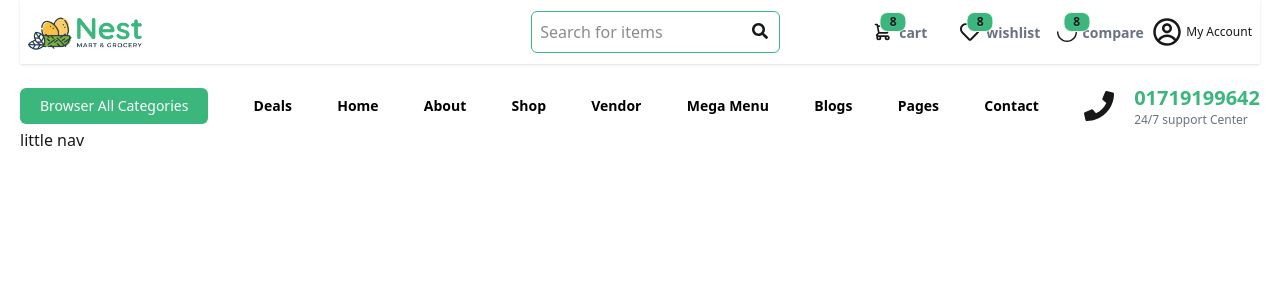
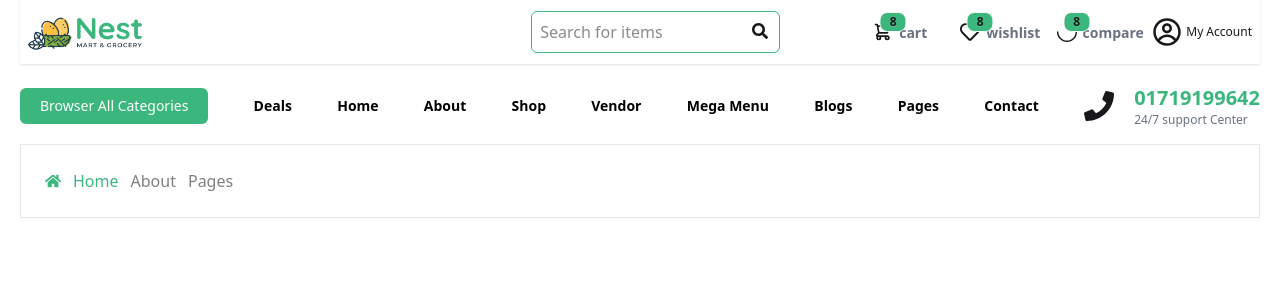
Before and after one commit to Marufsheikh404/Nest, a React (Vite) app: page / in a window 1280 px wide. Shown: the top 300 px of the page. Built offline with nearby package versions, Linux system fonts and the light colour scheme.

Commit message:
navber is completed

```diff
--- a/src/components/LittleNav/LittleNav.jsx
+++ b/src/components/LittleNav/LittleNav.jsx
@@ -1,9 +1,19 @@
 import React from 'react';
+import { FaHome } from 'react-icons/fa';
 
-const LittleNav = () => {
+const LittleNav = ({items}) => {
+        const filter = items.filter(item => ["Home","About","Pages"].includes(item.text))
     return (
-        <div>
-            <h1>little nav</h1>
+        <div className='flex items-center gap-3 mt-4 border border-gray-200 p-6'>
+            <p className='text-[#3BB77E]'><FaHome/></p>
+            {
+                filter.map(data =>(
+                    <h1
+                    key={data.id}
+                    style={{color: data.text ==="Home" ? "#3BB77E" : "gray"}}
+                    >{data.text}</h1>
+                ))
+            }
         </div>
     );
 };
--- a/src/components/Navber.jsx
+++ b/src/components/Navber.jsx
@@ -17,7 +17,7 @@ const Navber = () => {
         <div>
             <Header></Header>
             <UnderHeader data={data}></UnderHeader>
-            <LittleNav></LittleNav>
+            <LittleNav items={data}></LittleNav>
         </div>
     );
 };
```
